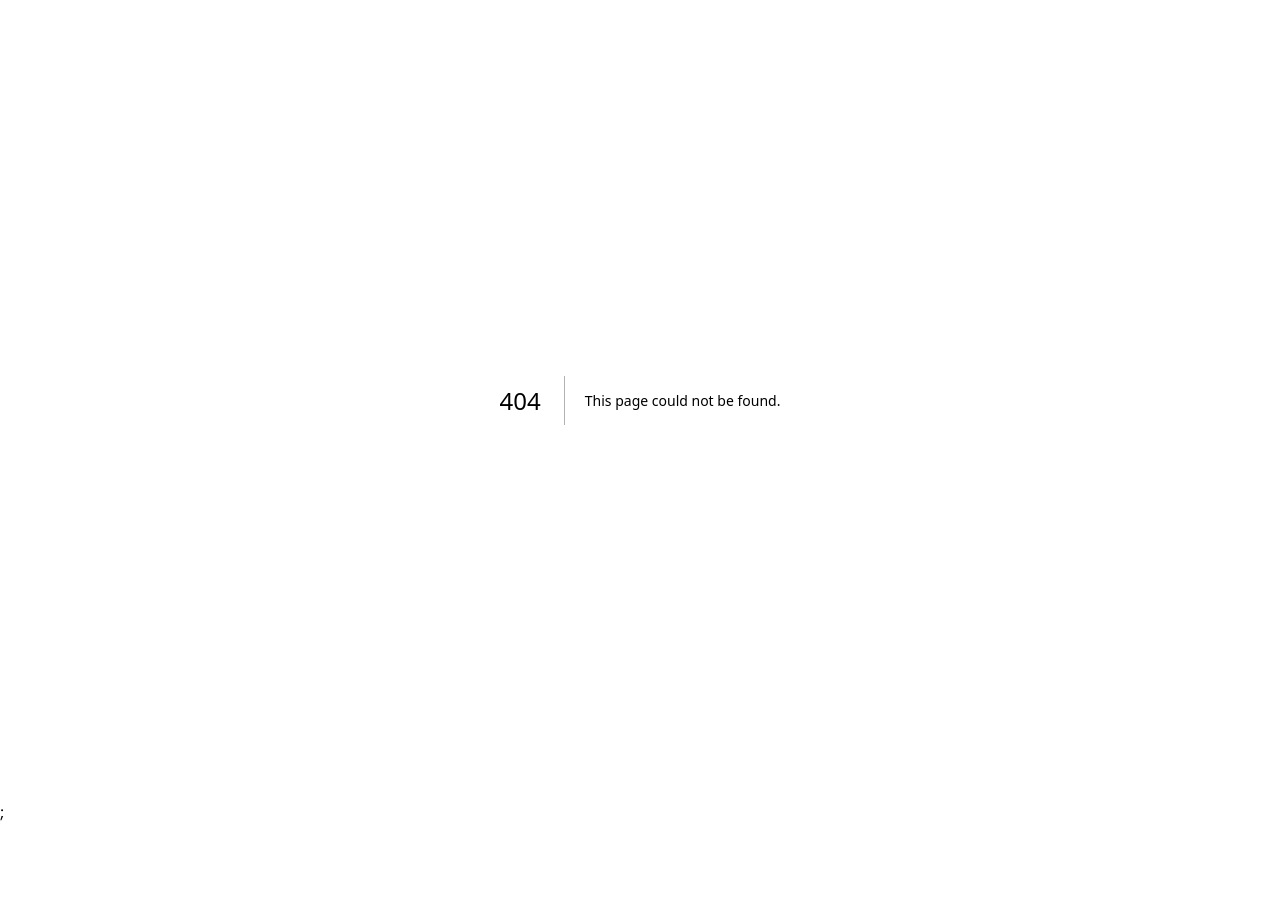
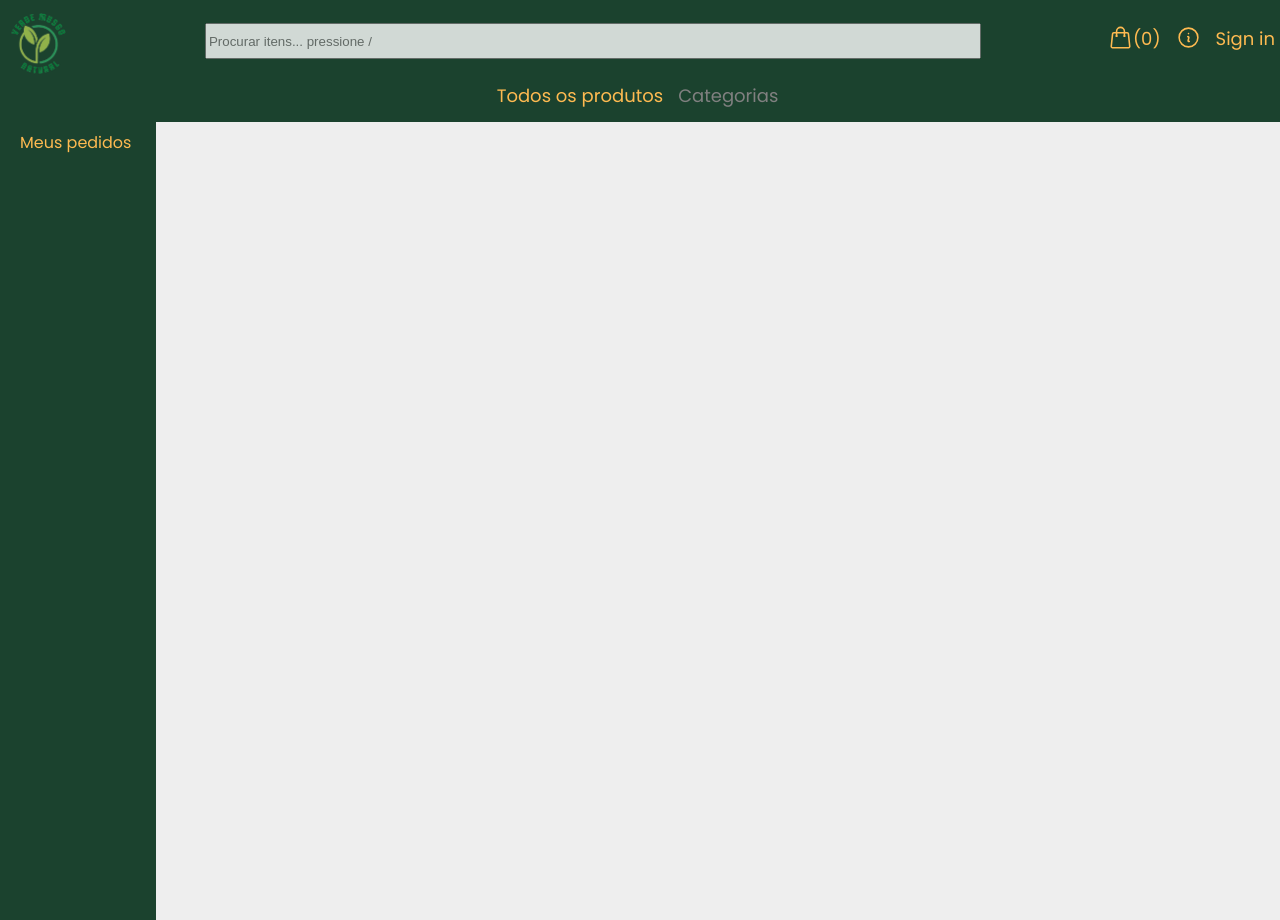
Before and after one commit to jaziel1974/vmn_ecomm_frontend, a Next.js app: page /myAccount in a window 1280 px wide. Before the commit this address had no page. Before the commit the page ends 825 px from the top, so only its background shows below. Built offline with nearby package versions, Linux system fonts and the light colour scheme; a web font is replaced by a local one.

Commit message:
orders page

```diff
--- a/components/Header.js
+++ b/components/Header.js
@@ -372,9 +372,9 @@ export default function Header({ childToParent }) {
                 <StyledNav>
                     <NavLink href={'/products'} inactive={false}>Todos os produtos</NavLink>
                     <NavLink href={''} inactive={true}>Categorias</NavLink>
-                    {signed && (<NavLink href={'/myaccount'} >Conta</NavLink>)}
+                    {signed && (<NavLink href={'/myAccount'} >Conta</NavLink>)}
                 </StyledNav>
             </Wrapper>
         </StyledHeader>
-    );
+    )
 }
--- a/package.json
+++ b/package.json
@@ -17,6 +17,7 @@
     "@emailjs/browser": "^4.3.3",
     "@heroicons/react": "^2.1.3",
     "axios": "^1.4.0",
+    "date-fns": "^3.6.0",
     "micro": "^10.0.1",
     "mongodb": "^6.1.0",
     "mongoose": "^7.5.3",
--- /dev/null
+++ b/pages/api/orders.js
@@ -0,0 +1,19 @@
+import { mongooseConnect } from "@/lib/mongoose";
+import { Order } from "@/models/Order";
+
+export default async function handle(req, res) {
+    const { method } = req;
+    await mongooseConnect();
+
+    if (method === 'GET') {
+        if (req.query?.email) {
+            var data = await Order.find({ email: req.query.email })
+                .sort({ createdAt: -1 })
+                .limit(4);
+            res.json(data);
+        }
+        else {
+            res.json(false);
+        }
+    }
+}
--- /dev/null
+++ b/pages/myAccount.js
@@ -0,0 +1,215 @@
+import Center from "@/components/Center";
+import Header from "@/components/Header";
+import Link from "next/link";
+import styled, { css } from "styled-components";
+import { background } from "@/lib/colors";
+import axios from "axios";
+import { useContext, useState } from "react";
+import { AuthContext } from "./api/auth/auth";
+import { format } from 'date-fns';
+import Table from "@/components/Table";
+
+const COLORS = {
+    primaryDark: "#1B422E",
+    primaryLight: "#FEBA51",
+};
+
+export const ErrorContent = styled.div`
+    width: 100%;
+    box-shadow: 0 1px 2px #0003;
+    background-color: white;
+    padding: 20px;
+    border-radius: 5px;
+    border: 20px;
+    height: 30px;
+    padding: 0;
+    padding-top: 5px;
+    padding-left: 5px;
+    margin-top: 10px;
+    margin-bottom: 10px;
+    text-align: center;
+`;
+
+export const LabelError = styled.label`
+    font-size: 14px;
+    color: red;
+`;
+
+export const OrderTitleDiv = styled.div`
+    display: flex;
+    flex-direction: column;
+    justify-content: center;
+`;
+
+export const OrderTitle = styled.span`
+    padding: 10px;
+    text-align: center;
+    font-weight: bold;
+    font-size: 18px;
+    color: ${COLORS.primaryDark};
+`;
+
+export const OrderDetailText = styled.span`
+    text-align: left;
+    font-weight: bold;
+    font-size: 12px;
+    color: ${COLORS.primaryDark};
+`;
+
+const Wrapper = styled.div`
+    gap: 40px;
+    flex-wrap: wrap;
+    align-items: flex-start;
+    position: relative;
+    left: -20px;
+    display: flex;
+    justify-content: flex-start;
+    @media screen and (max-width: 768px) {
+        justify-content: flex-start;
+        column-gap: 40px;
+    }
+`
+
+const Menu = styled.div`
+    height: 100vh;
+    background-color: ${background};
+`;
+
+const StyledNav = styled.nav`
+    display: block;
+    gap: 15px;
+    top: 0;
+    bottom: 0;
+    left: 0;
+    right: 0;
+    padding: 70px;
+    display: flex;
+    padding: 0;
+    padding-right: 5px;
+    height: 40px;
+`;
+
+const NavLink = styled(Link)`
+    display: flex;
+    ${props => props.color === 'grey' && css`
+        color:grey;
+    `}
+    ${props => props.color === 'normal' && css`
+        color:#FEBA51;
+    `}
+    text-decoration:none;
+    padding-top:10px;
+    height: 25px;
+    padding-left: 20px;
+    padding-right: 20px;
+`;
+
+export default function MyAccount({ childToParent }) {
+
+    const [error, setError] = useState('');
+    const [orders, setOrders] = useState([]);
+    const [order, setOrder] = useState();
+    const [orderTotal, setOrderTotal] = useState(0);
+    const { user } = useContext(AuthContext);
+
+    const refreshOrders = (e) => {
+        e.preventDefault();
+        if (user?.email) {
+            axios.get('/api/orders?email=' + user.email)
+                .then(response => {
+                    setOrders(response.data);
+                })
+        }
+        else {
+            setOrders([]);
+            setError('Por favor, faça o login');
+        }
+    }
+
+    const selectOrder = (orderId) => {
+        var filtered = orders.filter((order) => order._id === orderId);
+        if (filtered.length === 0) {
+            return;
+        }
+        setOrder(filtered[0]);
+        let orderSumup = 0;
+        filtered[0].line_items.map((product) => {
+            orderSumup += product.unit_amount;
+        })
+        setOrderTotal(orderSumup);
+    }
+
+    return (
+        <>
+            <Header childToParent={childToParent} />
+            <Center>
+                {error &&
+                    <ErrorContent><LabelError>{error}</LabelError></ErrorContent>
+                }
+                <Wrapper >
+                    <Menu>
+                        <StyledNav>
+                            <NavLink color={"normal"} href={'#'} onClick={(e) => refreshOrders(e)}>
+                                Meus pedidos
+                            </NavLink>
+                        </StyledNav>
+                    </Menu>
+                    <OrderTitleDiv>
+                        {orders.length > 0 && (
+                            <OrderTitle>Lista de pedidos</OrderTitle>
+                        )}
+                        <Table>
+                            <tbody>
+                                {orders && orders.map((order) => (
+                                    <tr style={{ listStyleType: 'none' }} key={order._id}>
+                                        <td><NavLink color={"grey"} href={'#'} onClick={(e) => selectOrder(order._id)}>Pedido de {format(order.createdAt, 'dd/MM/yyyy')}</NavLink></td>
+                                    </tr>
+                                ))}
+                            </tbody>
+                        </Table>
+                        <ul>
+                        </ul>
+                    </OrderTitleDiv>
+                    <OrderTitleDiv>
+                        {order && (
+                            <>
+                                <OrderTitle>Detalhes do pedido</OrderTitle>
+                                <OrderDetailText>Data: {format(order.createdAt, 'dd/MM/yyyy')}</OrderDetailText>
+                                <OrderDetailText>Pago: {order.paid ? 'Sim' : 'Não'}</OrderDetailText>
+                                <OrderDetailText>Status: entregue</OrderDetailText>
+                            </>
+                        )}
+                        {order && (
+                            <Table>
+                                <thead style={{ height: 30 }}>
+                                    <tr >
+                                        <th>Produto</th>
+                                        <th>Quantidade</th>
+                                        <th>Preço</th>
+                                    </tr>
+                                </thead>
+                                < tbody >
+                                    {order.line_items.map((product) => (
+                                        <tr>
+                                            <td>
+                                                {product.name}
+                                            </td>
+                                            <td style={{ textAlign: "center" }}>
+                                                {product.quantity}
+                                            </td>
+                                            <td style={{ textAlign: "center" }}>
+                                                {product.unit_amount}
+                                            </td>
+                                        </tr>
+                                    ))}
+                                    <tr>-----------------------</tr>
+                                    <tr colspan="3">Total: {orderTotal}</tr>
+                                </tbody>
+                            </Table>
+                        )}
+                    </OrderTitleDiv>
+                </Wrapper >
+            </Center >
+        </>
+    )
+}
```
Also changed, not shown: 1 other file (tests, documents, lock files or other folders).
